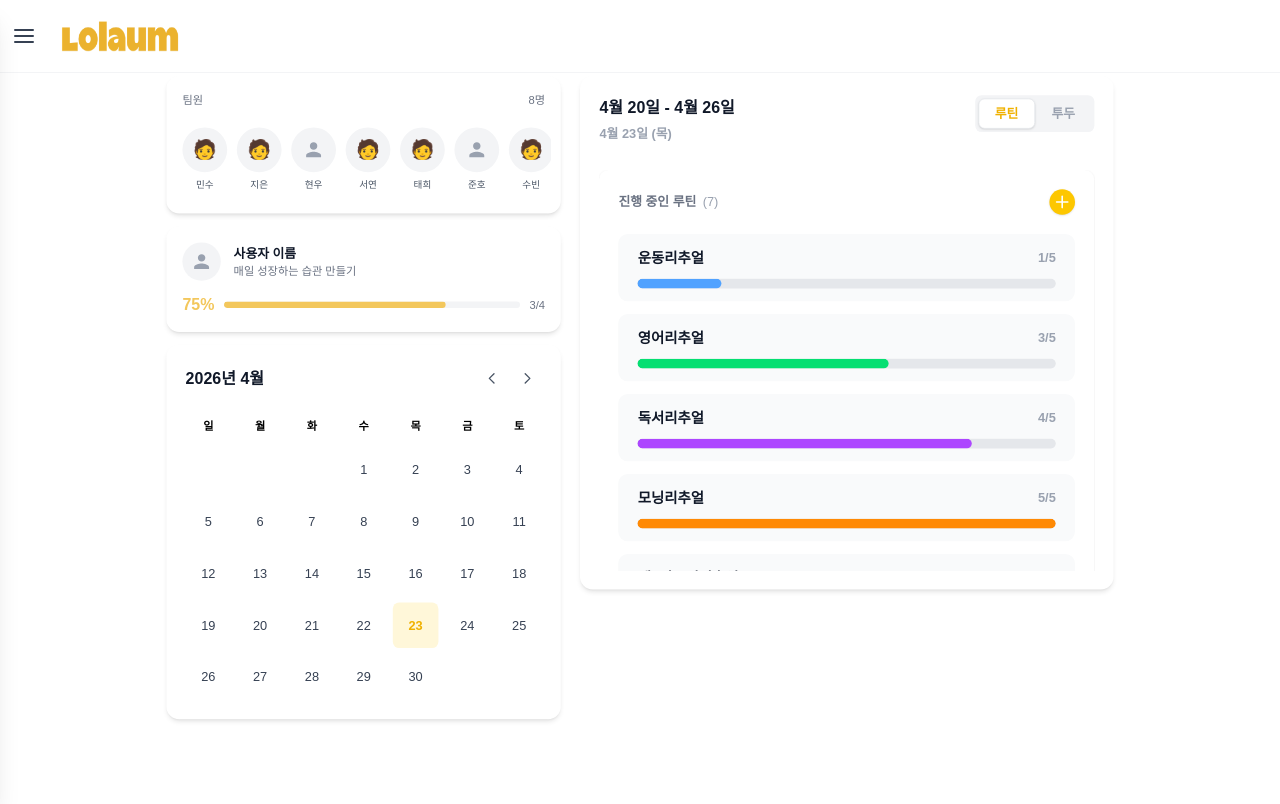
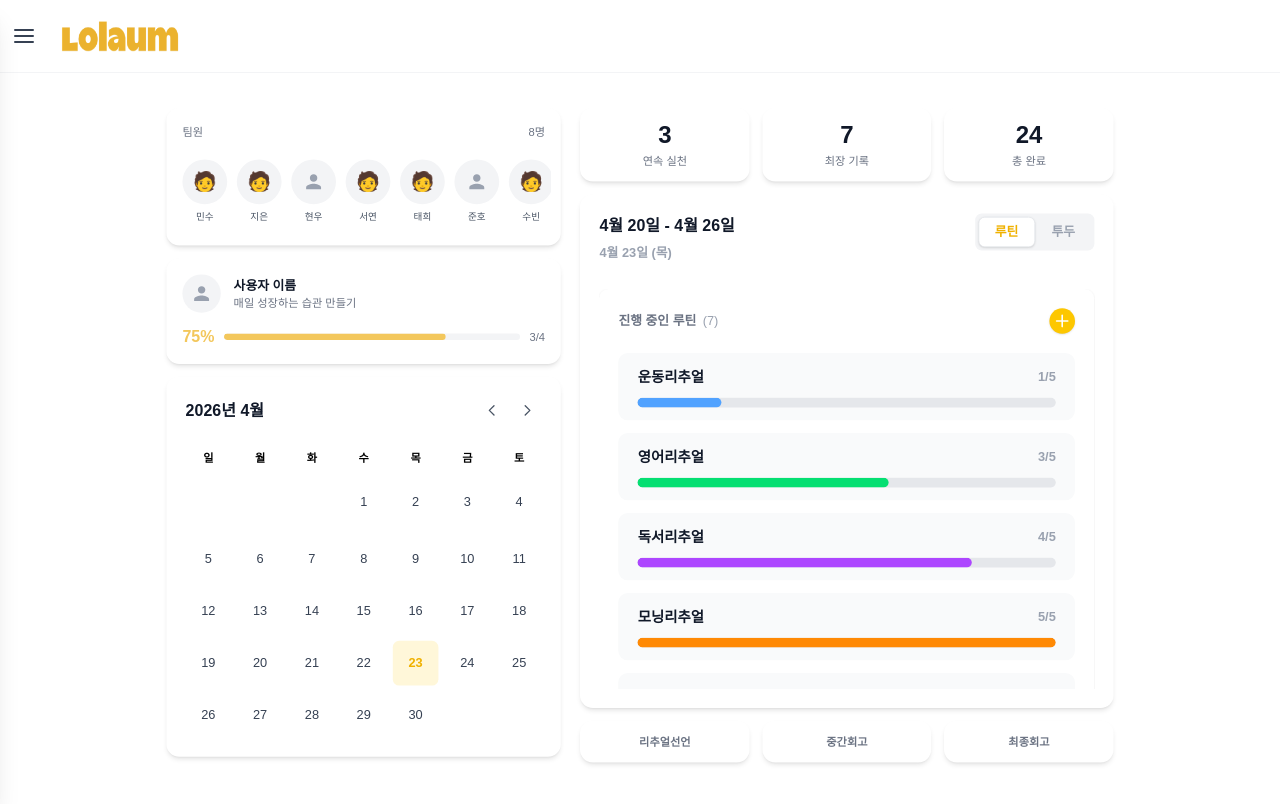
Before and after one commit to Lolaum/Lolaum, a Next.js app: page /home in a window 1280 px wide. Shown: the top 804 px of the page. Built offline with nearby package versions, Linux system fonts and the light colour scheme.

Commit message:
Feat/home: 홈 캘린더의 빈 날짜 높이 조정 및 작업 탭에 통계 카드와 회고 버튼 추가

```diff
--- a/src/components/Home/HomeCalendar.tsx
+++ b/src/components/Home/HomeCalendar.tsx
@@ -230,7 +230,7 @@ export default function HomCalendar({
         <div className="grid grid-cols-7 gap-2">
           {monthDates.map((date, index) =>
             date === null ? (
-              <div key={index} className="h-12" />
+              <div key={index} className="h-16" />
             ) : (
               <button
                 key={date.toISOString()}
--- a/src/components/Home/Todo/TaskTabs.tsx
+++ b/src/components/Home/Todo/TaskTabs.tsx
@@ -25,6 +25,23 @@ export default function TaskTabs({ selectedDate, onTaskClick }: TaskTabsProps) {
 
   // 토글 스위치 스타일
   return (
+    <div className="flex flex-col gap-4">
+      {/* 통계 카드 */}
+      <div className="grid grid-cols-3 gap-4">
+        <div className="rounded-2xl bg-white shadow-md p-4 flex flex-col items-center justify-center gap-1">
+          <span className="text-3xl font-bold text-gray-900">3</span>
+          <span className="text-sm text-gray-500">연속 실천</span>
+        </div>
+        <div className="rounded-2xl bg-white shadow-md p-4 flex flex-col items-center justify-center gap-1">
+          <span className="text-3xl font-bold text-gray-900">7</span>
+          <span className="text-sm text-gray-500">최장 기록</span>
+        </div>
+        <div className="rounded-2xl bg-white shadow-md p-4 flex flex-col items-center justify-center gap-1">
+          <span className="text-3xl font-bold text-gray-900">24</span>
+          <span className="text-sm text-gray-500">총 완료</span>
+        </div>
+      </div>
+
     <div className="rounded-2xl bg-white shadow-md p-6">
       <div className="flex items-center justify-between mb-6">
         {/* 주간 날짜 정보 */}
@@ -81,5 +98,28 @@ export default function TaskTabs({ selectedDate, onTaskClick }: TaskTabsProps) {
         )}
       </div>
     </div>
+
+      {/* 회고 버튼 카드 */}
+      <div className="grid grid-cols-3 gap-4">
+        <button
+          type="button"
+          className="rounded-2xl bg-white shadow-md p-4 flex flex-col items-center justify-center gap-1 hover:bg-yellow-50 hover:text-yellow-500 transition-colors text-gray-500"
+        >
+          <span className="text-sm font-semibold">리추얼선언</span>
+        </button>
+        <button
+          type="button"
+          className="rounded-2xl bg-white shadow-md p-4 flex flex-col items-center justify-center gap-1 hover:bg-yellow-50 hover:text-yellow-500 transition-colors text-gray-500"
+        >
+          <span className="text-sm font-semibold">중간회고</span>
+        </button>
+        <button
+          type="button"
+          className="rounded-2xl bg-white shadow-md p-4 flex flex-col items-center justify-center gap-1 hover:bg-yellow-50 hover:text-yellow-500 transition-colors text-gray-500"
+        >
+          <span className="text-sm font-semibold">최종회고</span>
+        </button>
+      </div>
+    </div>
   );
 }
--- a/src/components/Layout/Layout.tsx
+++ b/src/components/Layout/Layout.tsx
@@ -57,26 +57,8 @@ export default function Layout({ children }: LayoutProps) {
     };
   }, [isDrawerOpen]);
 
-  // 마운트 전에는 기본 모바일 레이아웃을 보여줌 (hydration 일치)
+  // 마운트 전에는 모바일 레이아웃으로 고정 (hydration 불일치 방지)
   const isDesktop = mounted ? isDesktopQuery : false;
-
-  // 마운트 전 로딩 상태 - 서버와 클라이언트 동일한 HTML
-  if (!mounted) {
-    return (
-      <div className="min-h-screen bg-background">
-        <header className="fixed top-0 left-0 right-0 z-50 flex items-center justify-between px-4 py-3 bg-white">
-          <div className="flex items-center gap-3">
-            <img
-              src="/images/common/LolaumLogo.png"
-              alt="Lolaum Logo"
-              className="mx-auto h-6 w-25"
-            />
-          </div>
-        </header>
-        <main className="pt-12 pb-16 min-h-screen">{children}</main>
-      </div>
-    );
-  }
 
   return (
     <div className="min-h-screen bg-background">
@@ -122,7 +104,7 @@ export default function Layout({ children }: LayoutProps) {
       )}
 
       {/* 메인 컨텐츠 */}
-      <main className={`${isDesktop ? "pt-16" : "pt-12 pb-16"} min-h-screen`}>
+      <main className={`${isDesktop ? "pt-24" : "pt-16 pb-16"} min-h-screen`}>
         {children}
       </main>
 
```
